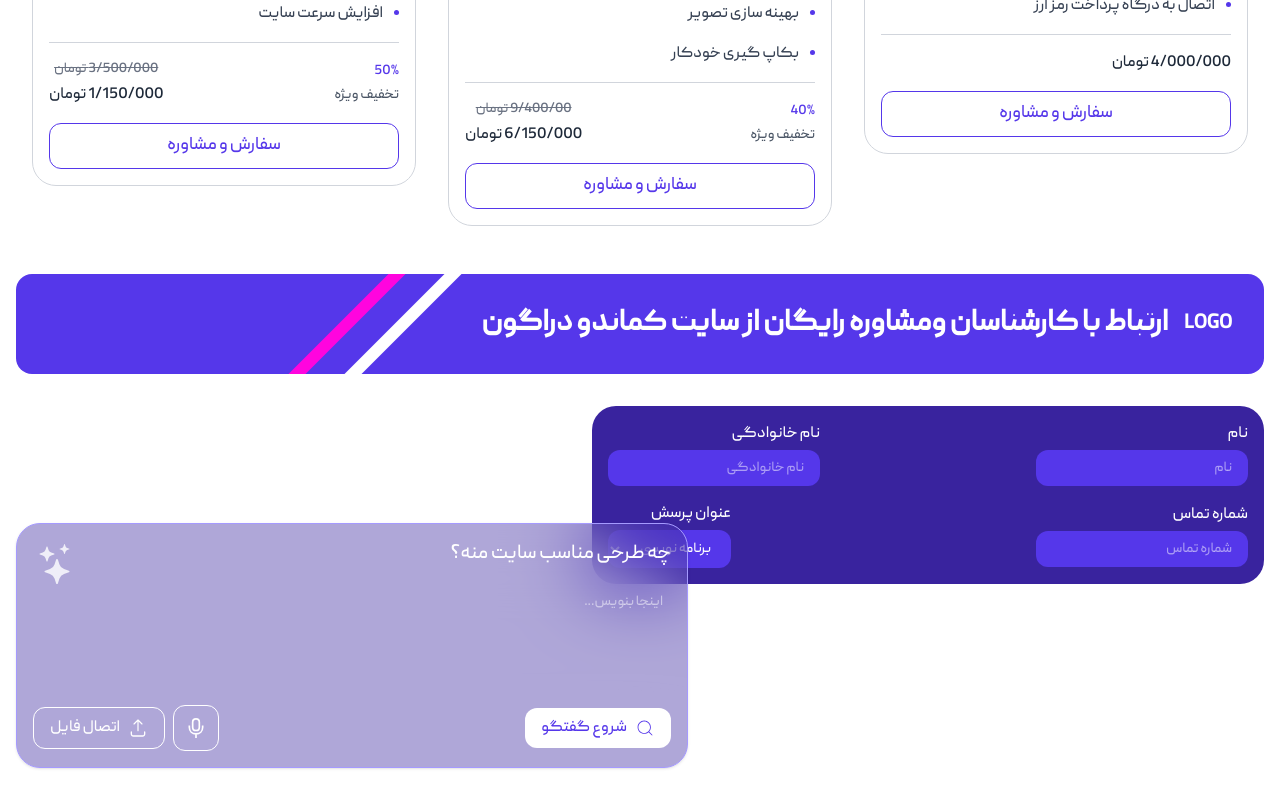
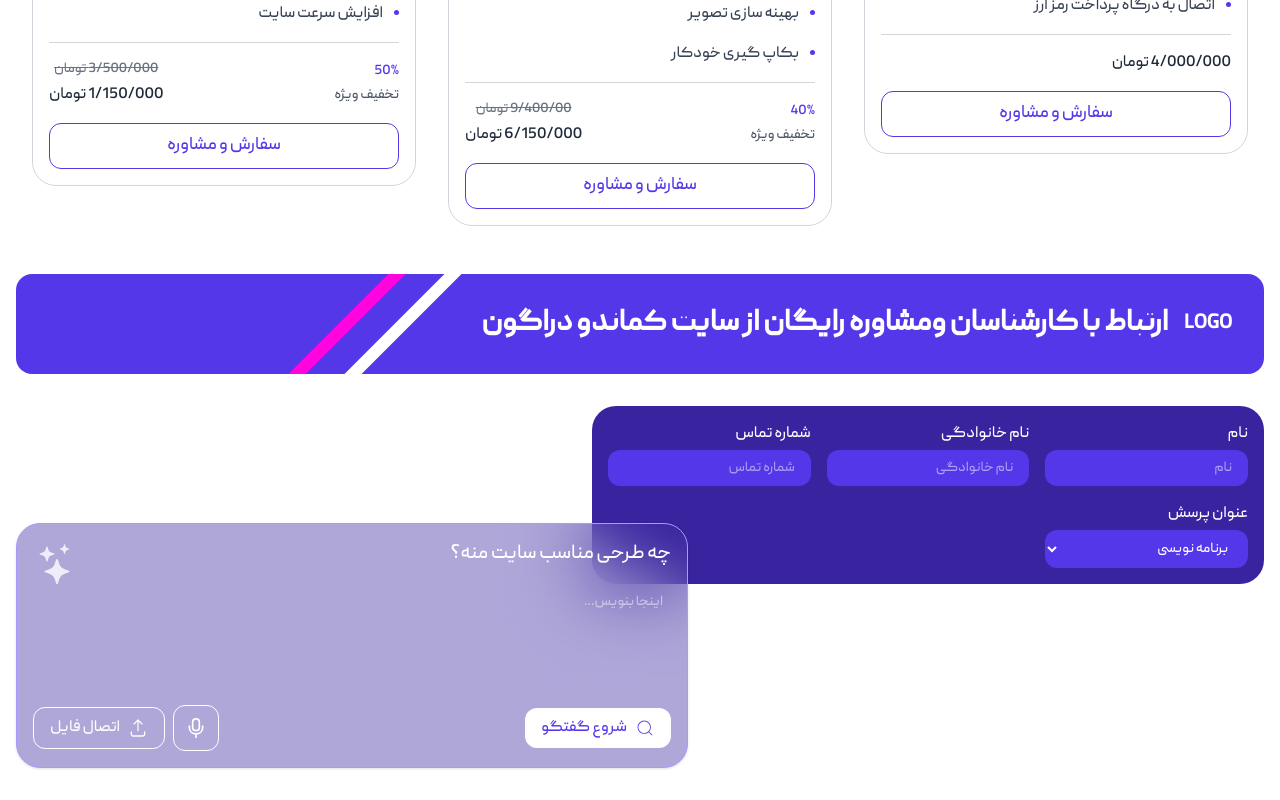
Before and after one commit to commando-dragon/dragon-landing-react, a React (Vite) app: page / in a window 1280 px wide. Shown: the part 2579-3379 px from the top of the page. Built offline with nearby package versions, Linux system fonts and the light colour scheme.

Commit message:
refactor: change contact form from flex to grid layout

```diff
--- a/src/components/Contact/Contact.tsx
+++ b/src/components/Contact/Contact.tsx
@@ -23,7 +23,7 @@ const Contact = () => {
       {/* Contact Form */}
       <div className="mt-8 relative">
         <div className="bg-primary-700 p-4 rounded-3xl w-2xl">
-          <form className="flex items-center justify-between flex-wrap gap-4">
+          <form className="grid grid-cols-3 gap-4">
             <label className="flex flex-col gap-1 text-white">
               نام
               <input
```
